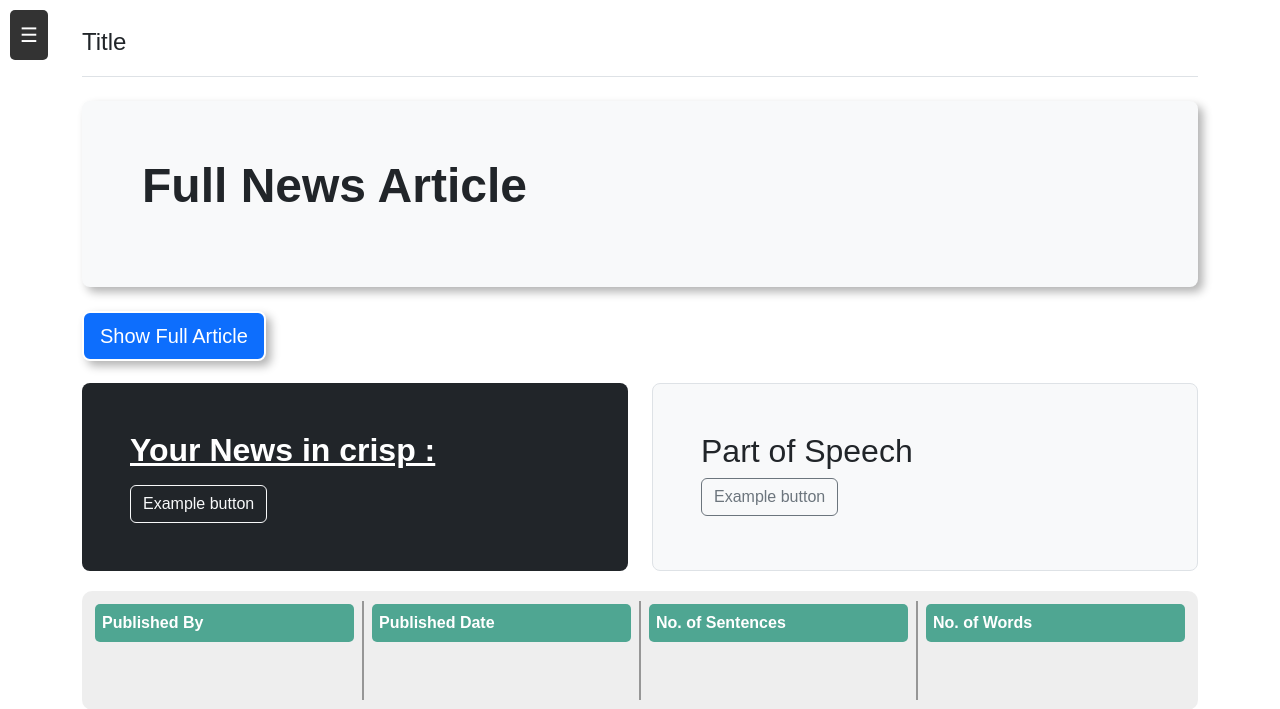
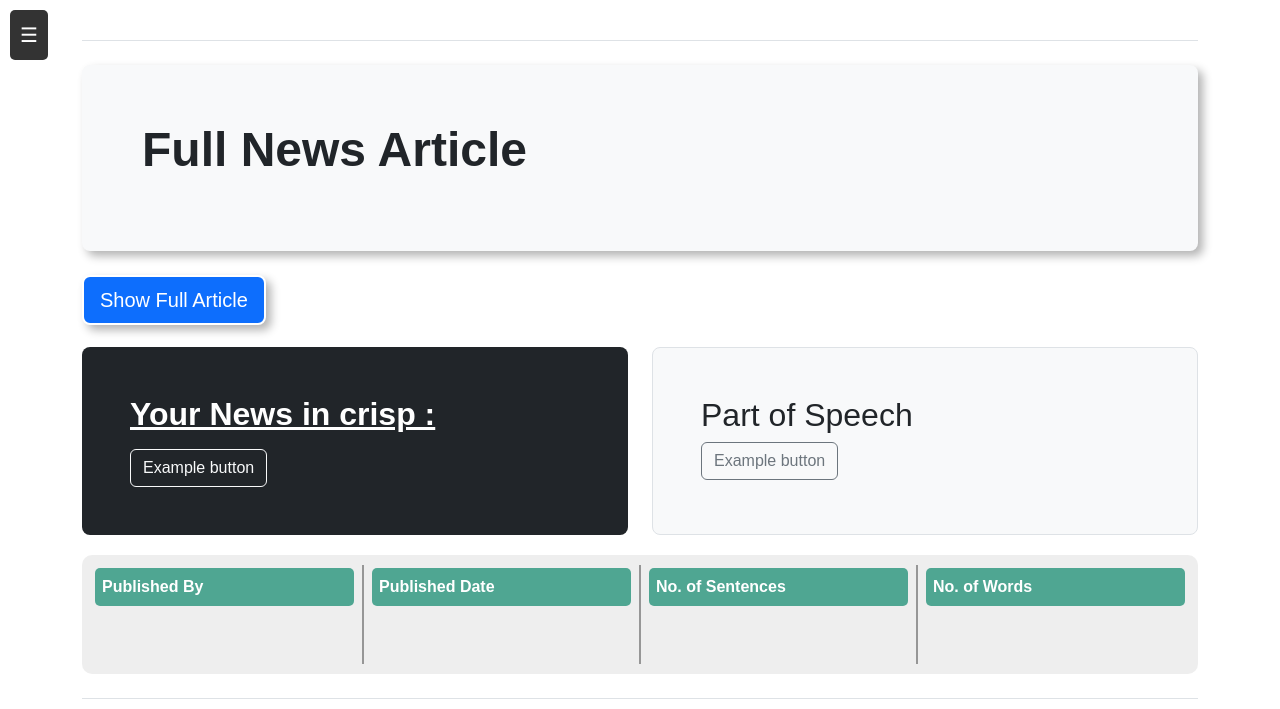
Before and after one commit to harzrawat/News-Analysis, a Flask app: template templates/dashboard.html in a window 1280 px wide. Shown: the top 709 px of the page. Run offline with Flask 3, Linux system fonts and the light colour scheme; the template is opened without the code that fills it, so the values that code supplies are empty; some libraries are stand-ins or nearby versions.

Commit message:
Update dashboard.html

```diff
--- a/templates/dashboard.html
+++ b/templates/dashboard.html
@@ -181,7 +181,7 @@
           <div class="container py-4">
             <header class="pb-3 mb-4 border-bottom">
 
-                <span class="fs-4">Title</span>
+                <span class="fs-4"></span>
 
             </header>
 
```
